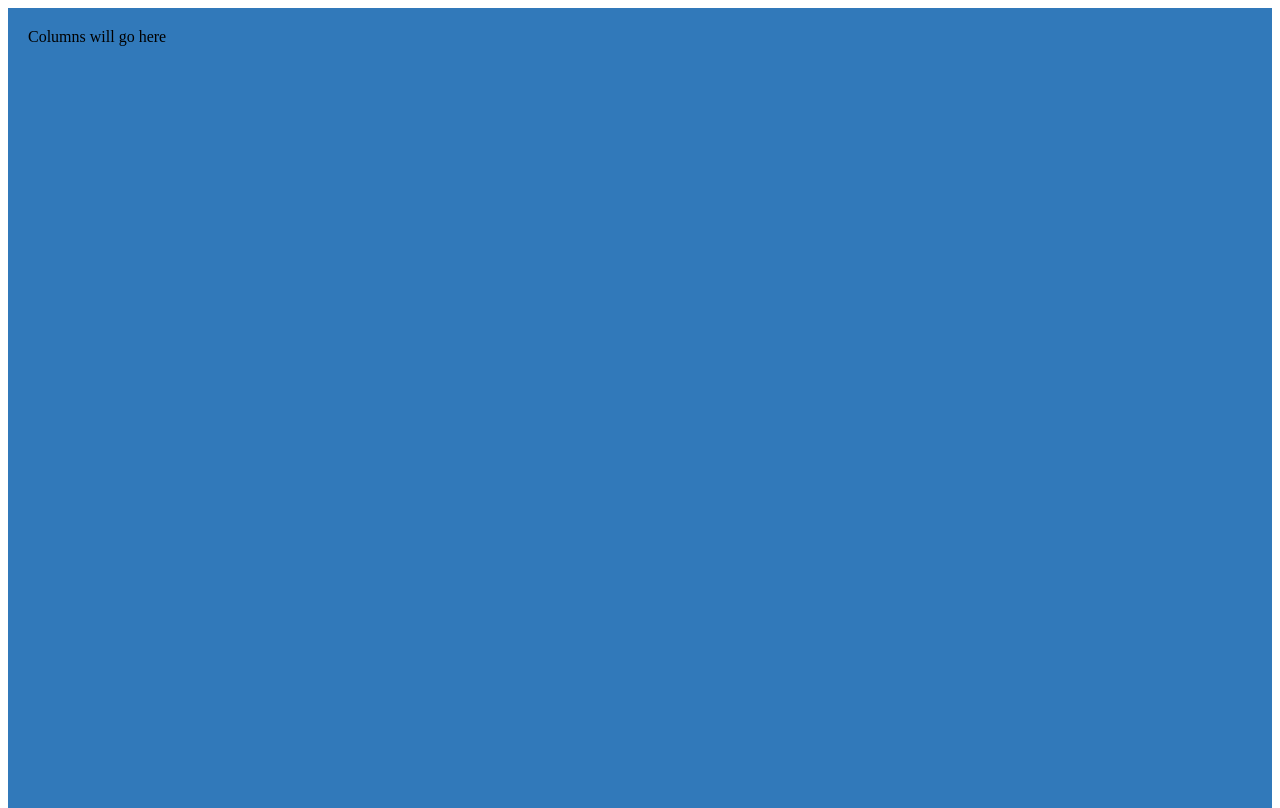
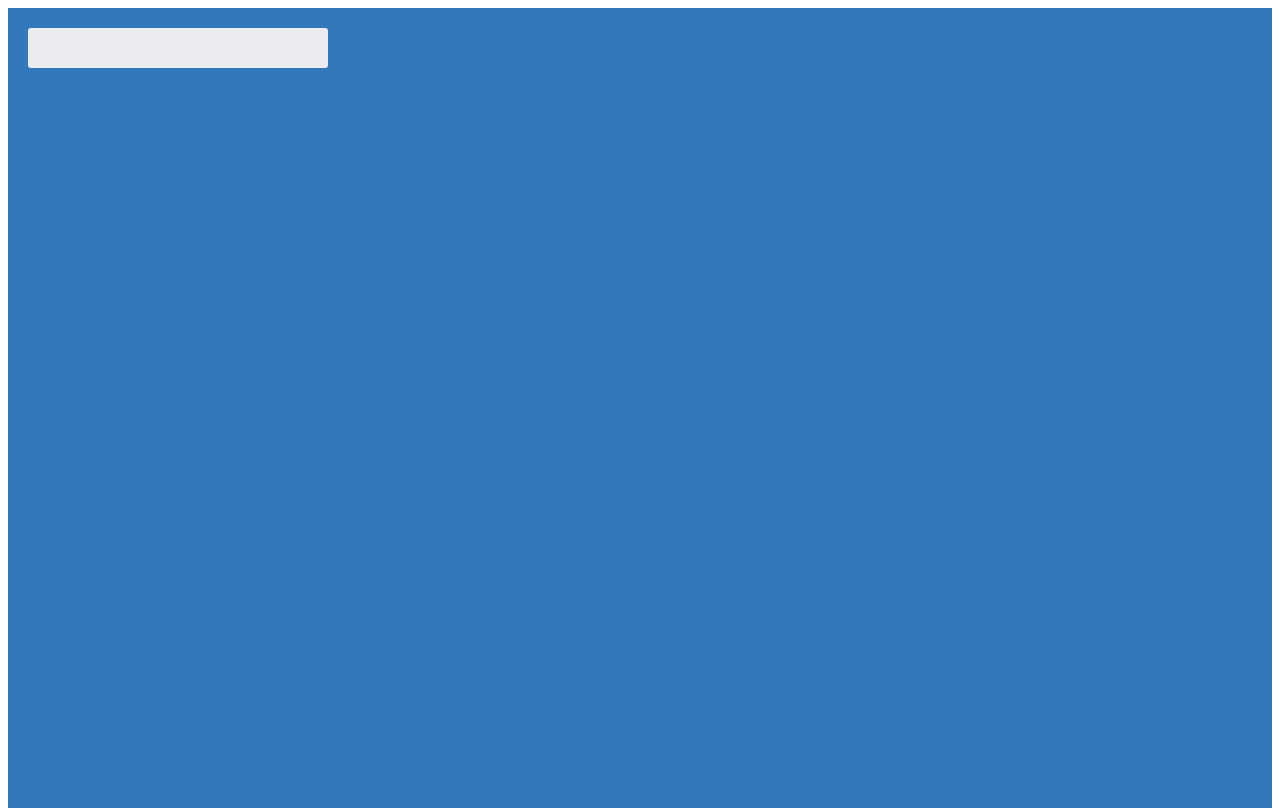
Before and after one commit to StarLordCodes/trello_clone, a React (Vite) app: page / in a window 1280 px wide. Built offline with nearby package versions, Linux system fonts and the light colour scheme.

Commit message:
writing the columncontainer and passing props to it

```diff
--- a/src/App.tsx
+++ b/src/App.tsx
@@ -1,9 +1,11 @@
 import { AppContainer } from "./styles"
+import { Column } from "./Column"
 
 export const App = () => {
   return(
     <AppContainer>
-      Columns will go here
+      <Column>
+      </Column>
     </AppContainer>
   )
 }
--- /dev/null
+++ b/src/Column.tsx
@@ -0,0 +1,17 @@
+import { ColumnContainer, ColumnTitle } from "./styles"
+
+type ColumnProps = {
+    // text?: string // to make it optional add ? otherwise we get type error
+    // if we dont provide this prop to the component
+    text: string // we want it to be a required field
+}
+
+export const Column = ( { text }: ColumnProps) => {
+    return(
+    <ColumnContainer>
+        <ColumnTitle>
+            {text}
+        </ColumnTitle>
+    </ColumnContainer>
+    )
+}
```
Also changed, not shown: src/Card.tsx (added).
